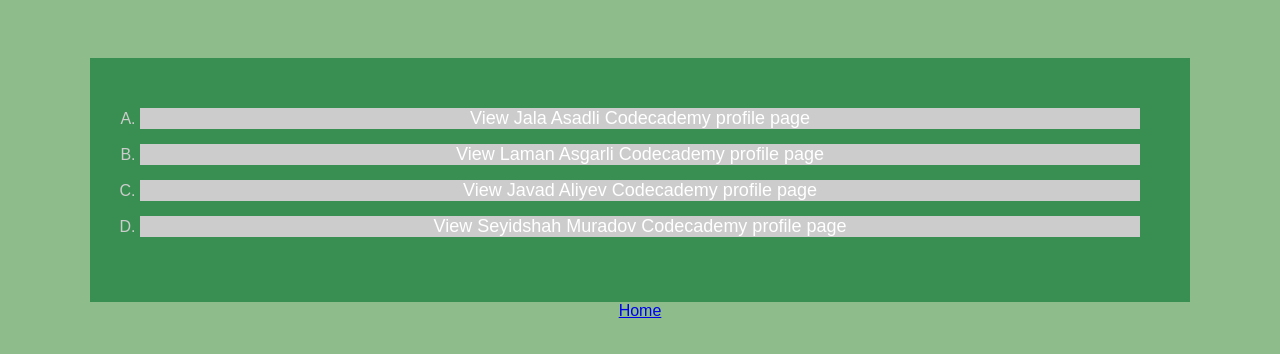
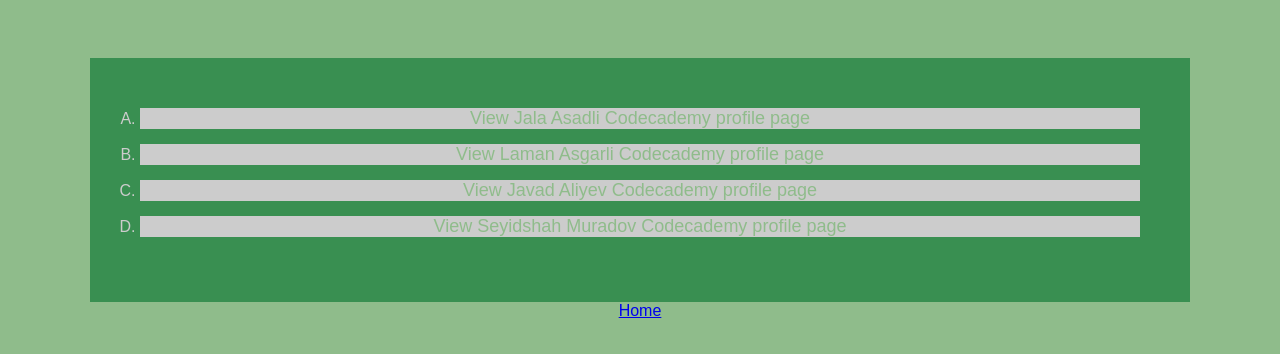
Before and after one commit to jala-asadli/team_high_voltage, a plain HTML site: page website.html in a window 1280 px wide. Shown: the part 146-500 px from the top of the page. Drawn offline with Linux system fonts and the light colour scheme.

Commit message:
Update style.css

```diff
--- a/style.css
+++ b/style.css
@@ -187,7 +187,7 @@ ol li{
 }
 
 ol li a{
-    color:#fff;
+    color:#8FBC8B;
     text-decoration: none;
     font-size: 18px;
     padding:0px 32px;
```
